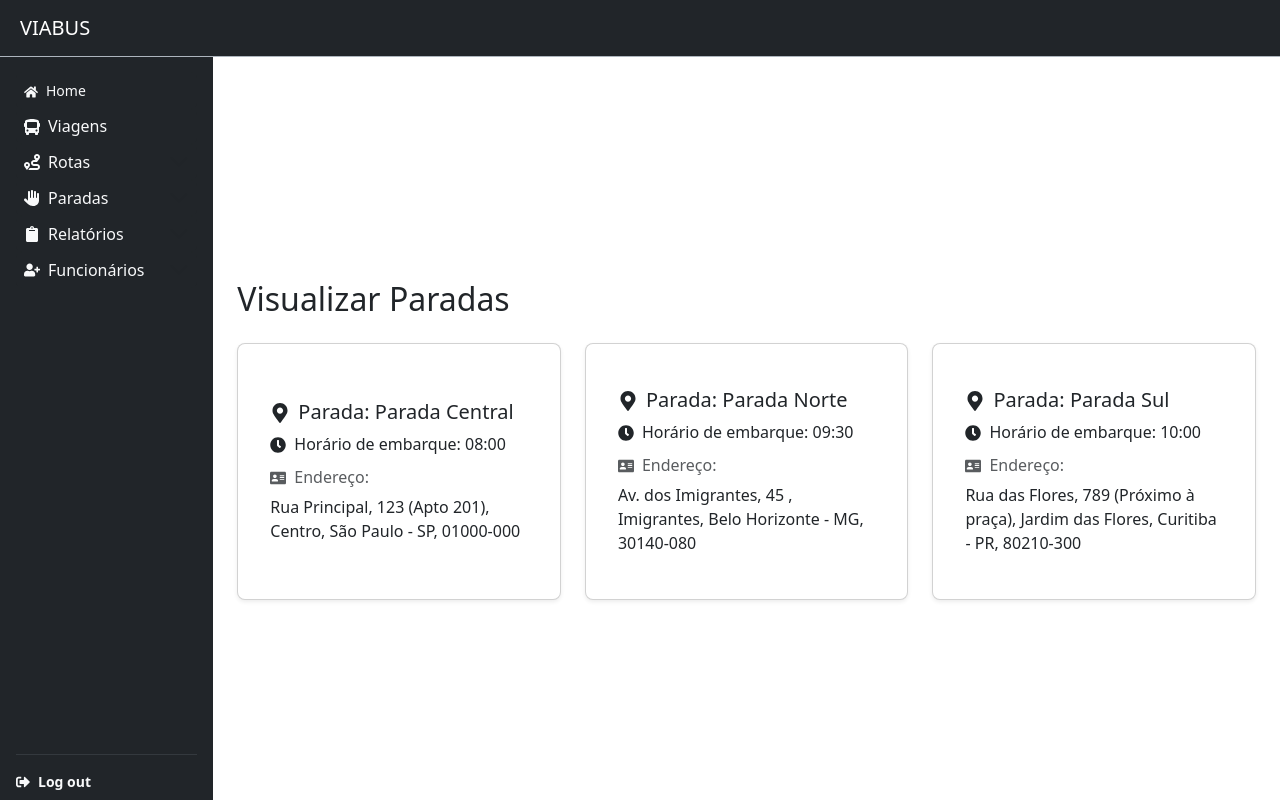
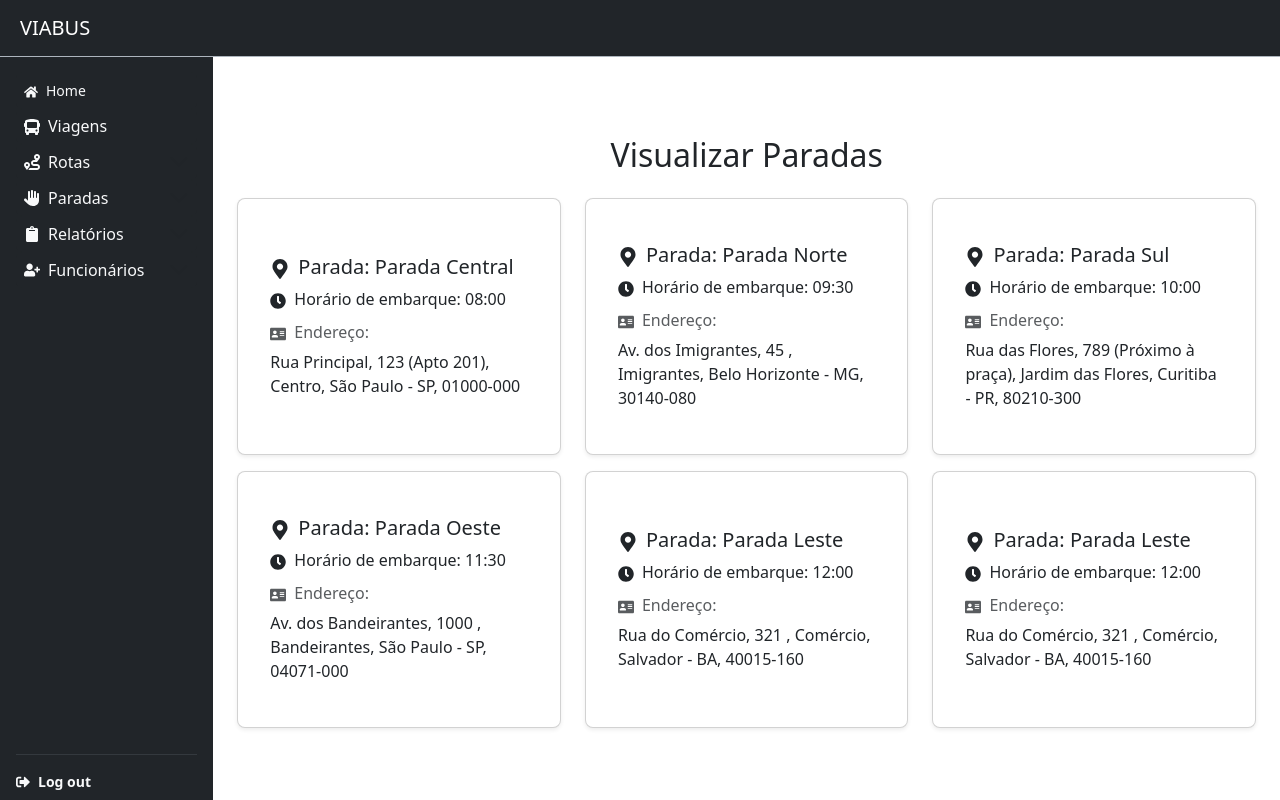
Before and after one commit to Kariellyy/viabus-front, a Next.js app: page /admin/stops/view in a window 1280 px wide. Built offline with nearby package versions, Linux system fonts and the light colour scheme.

Commit message:
feat: adicionar títulos centrados nas páginas de visualização

```diff
--- a/src/app/(main)/admin/routes/view/page.tsx
+++ b/src/app/(main)/admin/routes/view/page.tsx
@@ -22,11 +22,10 @@ const VisualizarRotasPage: React.FC = () => {
 
   return (
     <div className="container mt-4">
-      <h2 className="mb-4">Visualizar Rotas</h2>
+      <h2 className="mb-4 text-center">Visualizar Rotas</h2>
       <div className="row">
-        {/* Mapeando as rotas para exibir cada uma delas com o componente RouteCard */}
         {routes.map((route, index) => (
-          <div className="col-md-4 mb-4" key={index}>
+          <div className="col-md-4 mb-1" key={index}>
             <RouteCard
               from={route.from}
               to={route.to}
--- a/src/app/(main)/admin/stops/view/page.tsx
+++ b/src/app/(main)/admin/stops/view/page.tsx
@@ -37,14 +37,47 @@ const VisualizarParadasPage: React.FC = () => {
       state: "PR",
       cep: "80210-300",
     },
+    {
+      name: "Parada Oeste",
+      boardingTime: "11:30",
+      street: "Av. dos Bandeirantes",
+      number: 1000,
+      complement: "",
+      neighborhood: "Bandeirantes",
+      city: "São Paulo",
+      state: "SP",
+      cep: "04071-000",
+    },
+    {
+      name: "Parada Leste",
+      boardingTime: "12:00",
+      street: "Rua do Comércio",
+      number: 321,
+      complement: "",
+      neighborhood: "Comércio",
+      city: "Salvador",
+      state: "BA",
+      cep: "40015-160",
+    },
+    {
+      name: "Parada Leste",
+      boardingTime: "12:00",
+      street: "Rua do Comércio",
+      number: 321,
+      complement: "",
+      neighborhood: "Comércio",
+      city: "Salvador",
+      state: "BA",
+      cep: "40015-160",
+    },
   ];
 
   return (
     <div className="container mt-4">
-      <h2 className="mb-4">Visualizar Paradas</h2>
+      <h2 className="mb-4 text-center">Visualizar Paradas</h2>
       <div className="row">
         {stops.map((stop, index) => (
-          <div className="col-md-4" key={index}>
+          <div className="col-md-4 mb-3" key={index}>
             <StopCard
               name={stop.name}
               boardingTime={stop.boardingTime}
```
Also changed, not shown: src/app/(main)/admin/employees/view/page.tsx (+15 -1 lines).
